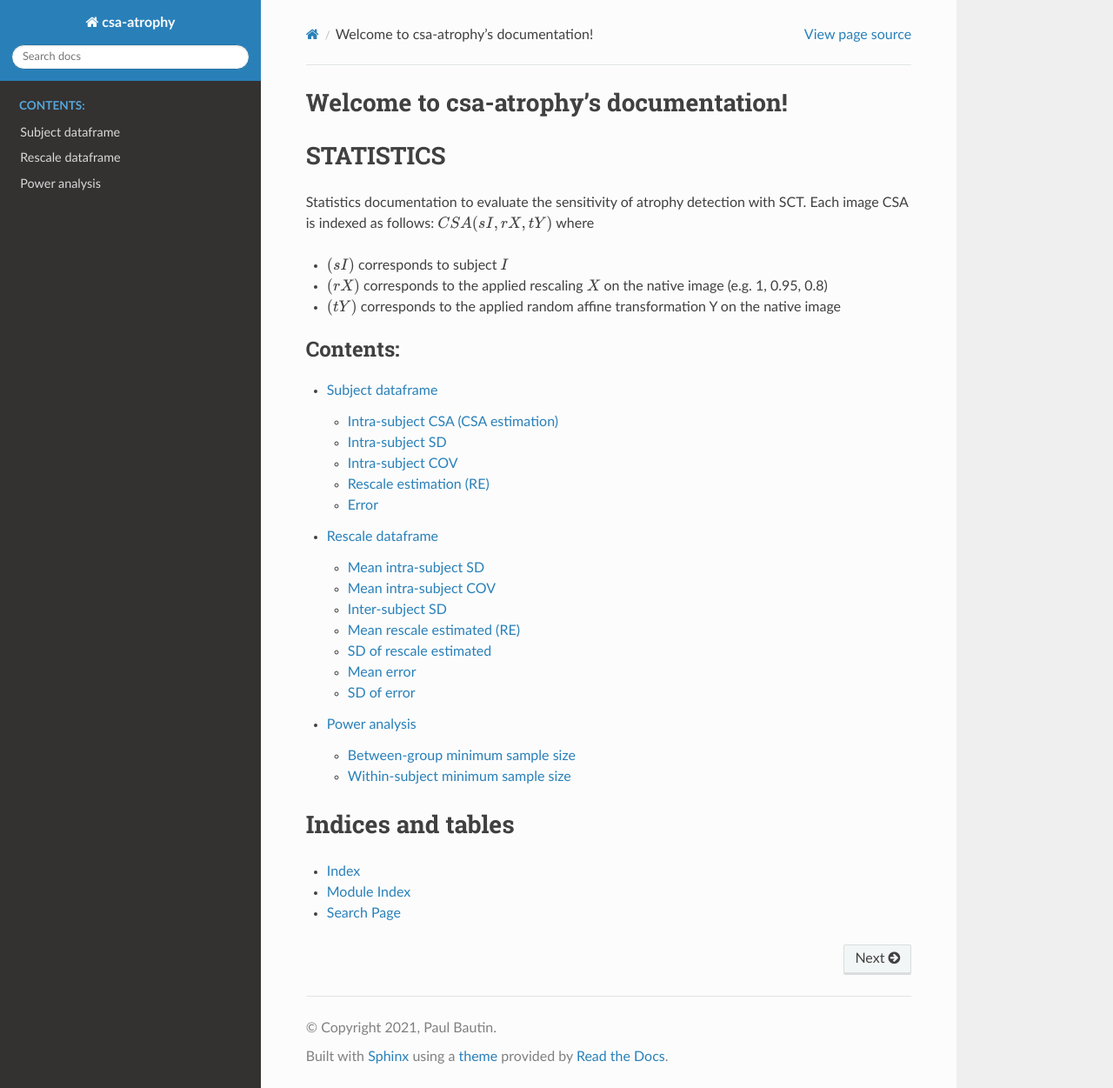
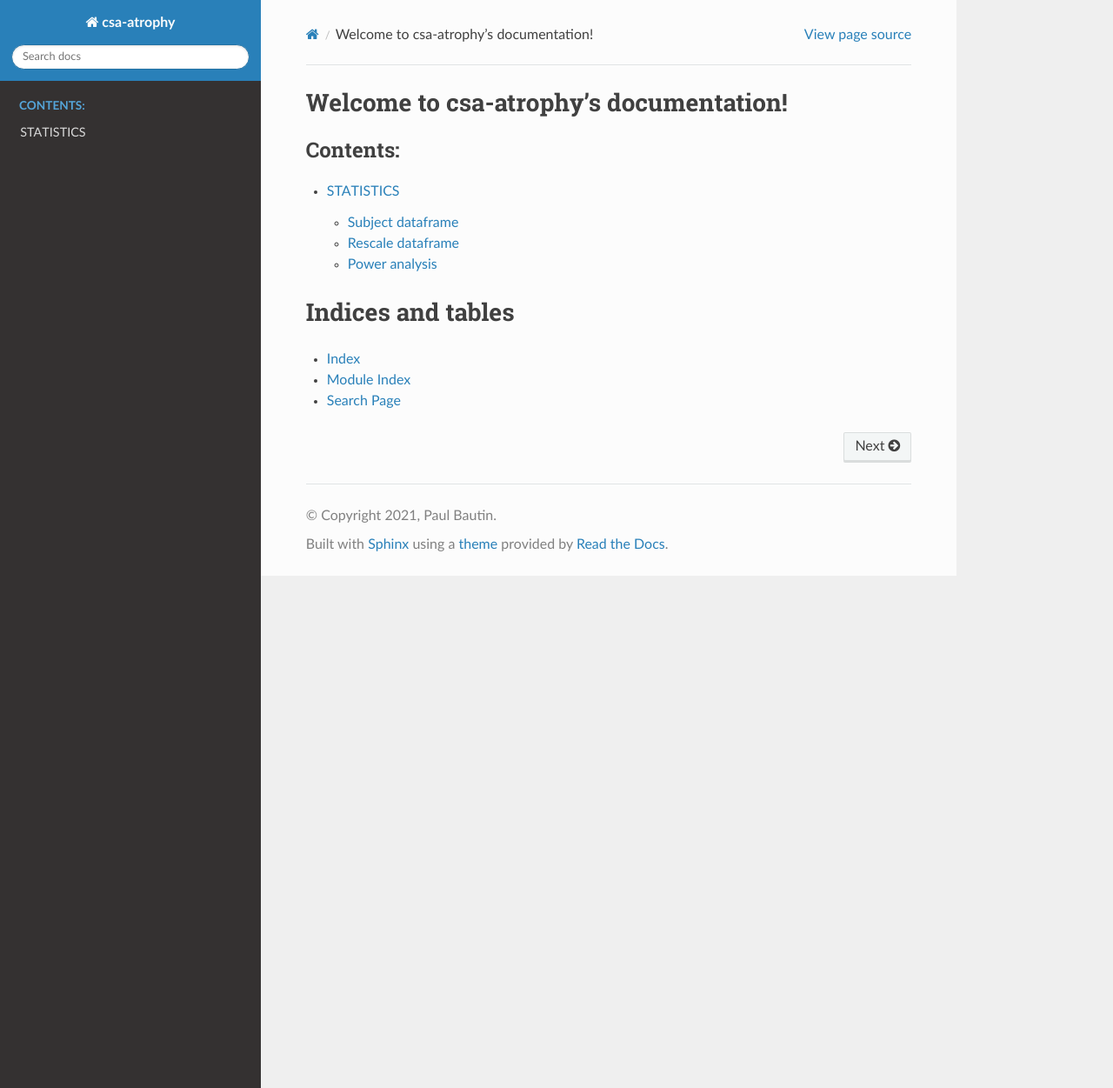
Before and after one commit to sct-pipeline/csa-atrophy, a Sphinx documentation site: the page built from docs/index.rst, in a window 1280 px wide and 1251 px high. Shown: the whole window at 87% size. Built offline with Sphinx 7.4.7 and the Read the Docs theme 2.0.0, drawn with Linux system fonts in a browser that asks for light colours; pages that are not in the unit, such as notebooks, are missing from menus.

Commit message:
- sous section pour les stats

```diff
--- a/docs/index.rst
+++ b/docs/index.rst
@@ -6,23 +6,11 @@
 Welcome to csa-atrophy's documentation!
 =========================================
 
-STATISTICS
-============
-Statistics documentation to evaluate the sensitivity of atrophy detection with SCT. Each image CSA is indexed as follows: :math:`CSA(sI, rX, tY)` where
-
-- :math:`(sI)` corresponds to subject :math:`I`
-- :math:`(rX)` corresponds to the applied rescaling :math:`X` on the native image (e.g. 1, 0.95, 0.8)
-- :math:`(tY)` corresponds to the applied random affine transformation Y on the native image
-
 .. toctree::
    About <README.md>
-   subject_dataframe
-   rescale_dataframe
-   sample_size
+   statistics
    :maxdepth: 2
    :caption: Contents:
-
-
 
 
 Indices and tables
```
Also changed, not shown: docs/statistics.rst (+8 -0 lines).
